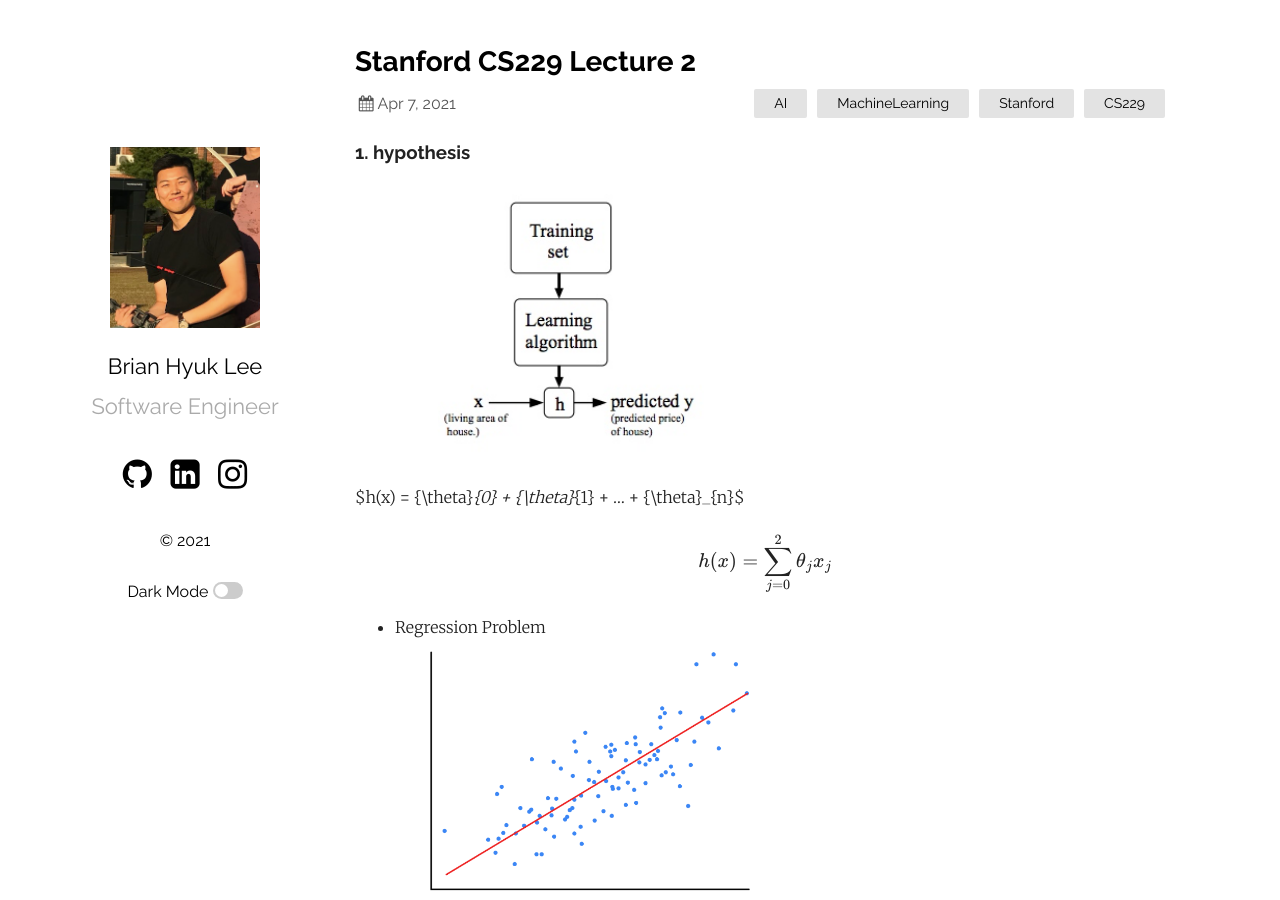
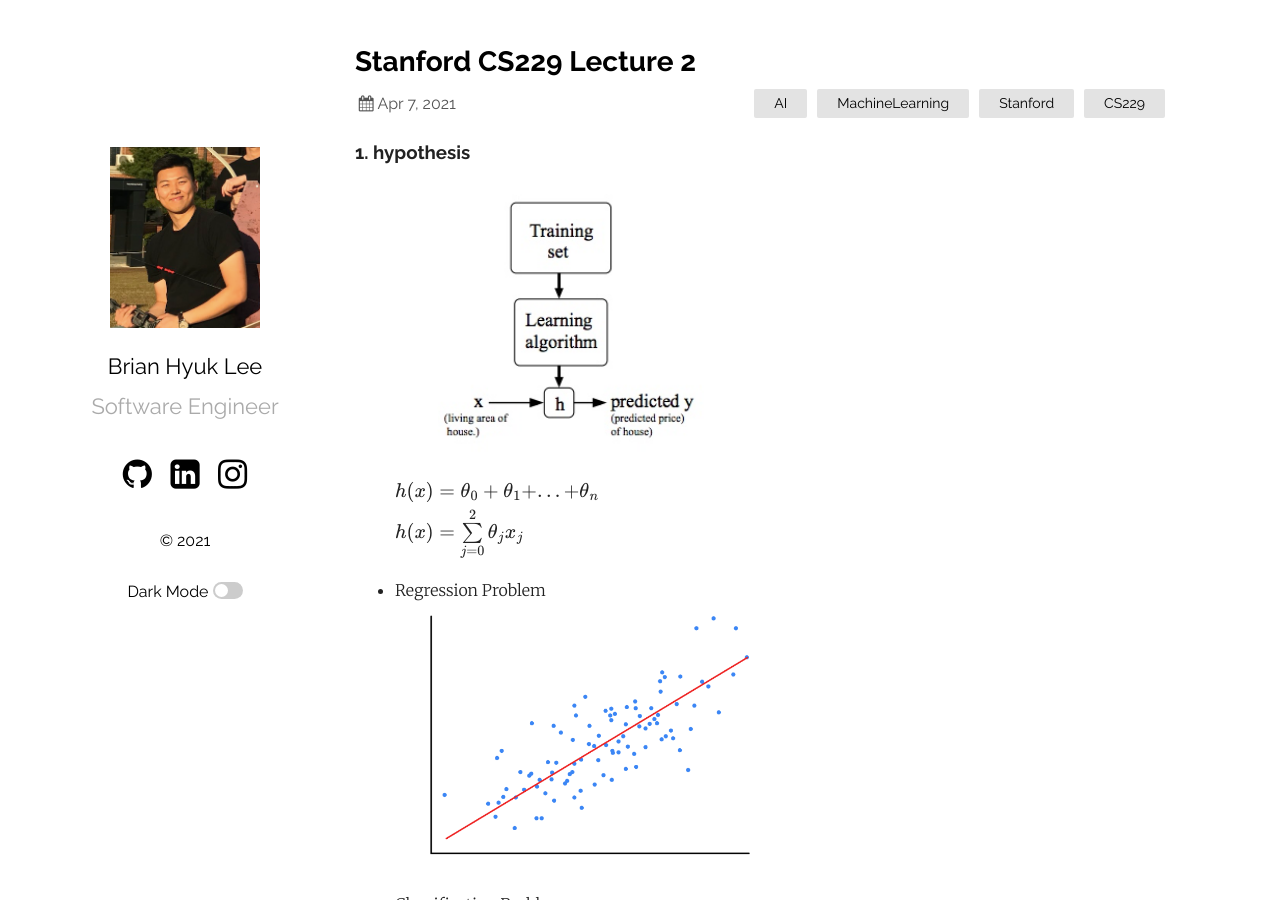
Before and after one commit to dlgur1994/dlgur1994.github.io, a Jekyll site: the page built from _posts/2021-04-06-CS229-Lecture2.md, in a window 1280 px wide and 900 px high. Built offline with Jekyll 4.4.1, drawn with Linux system fonts in a browser that asks for light colours; formulas are drawn with MathJax 3; comment, search, counter and statistics services are not loaded.

Commit message:
mathjax added

```diff
--- a/_posts/2021-04-06-CS229-Lecture2.md
+++ b/_posts/2021-04-06-CS229-Lecture2.md
@@ -10,8 +10,7 @@
 ### 1. hypothesis
 ![hypothesis](/images/stanford229/hypothesis.jpg){: width="50%" height="100%"}
 
-$h(x) = {\theta}_{0} + {\theta}_{1} + ... + {\theta}_{n}$
-
+: $$h(x) = {\theta}_{0} + {\theta}_{1} + ... + {\theta}_{n}$$
 $$h(x) = \sum\limits_{j=0}^2{\theta}_{j}x_{j}$$
 
 - Regression Problem
```
